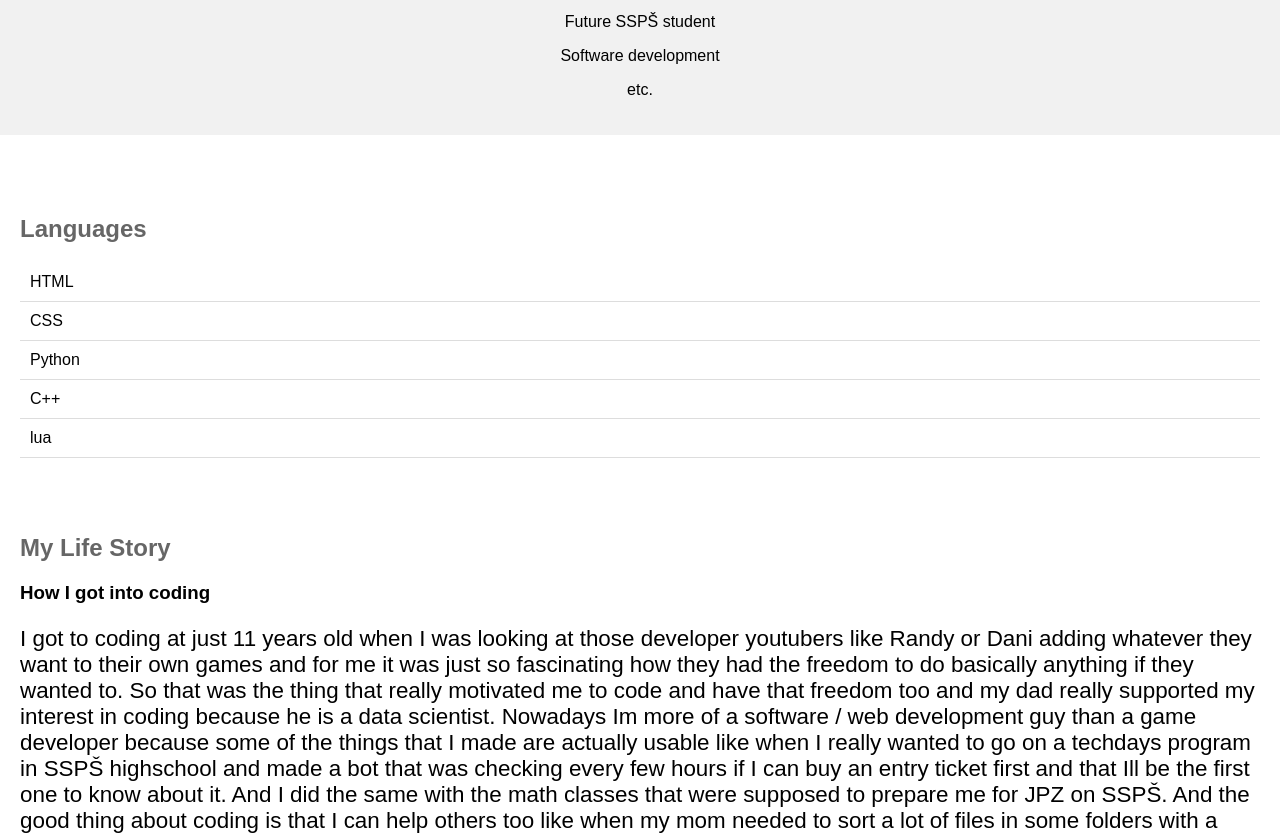
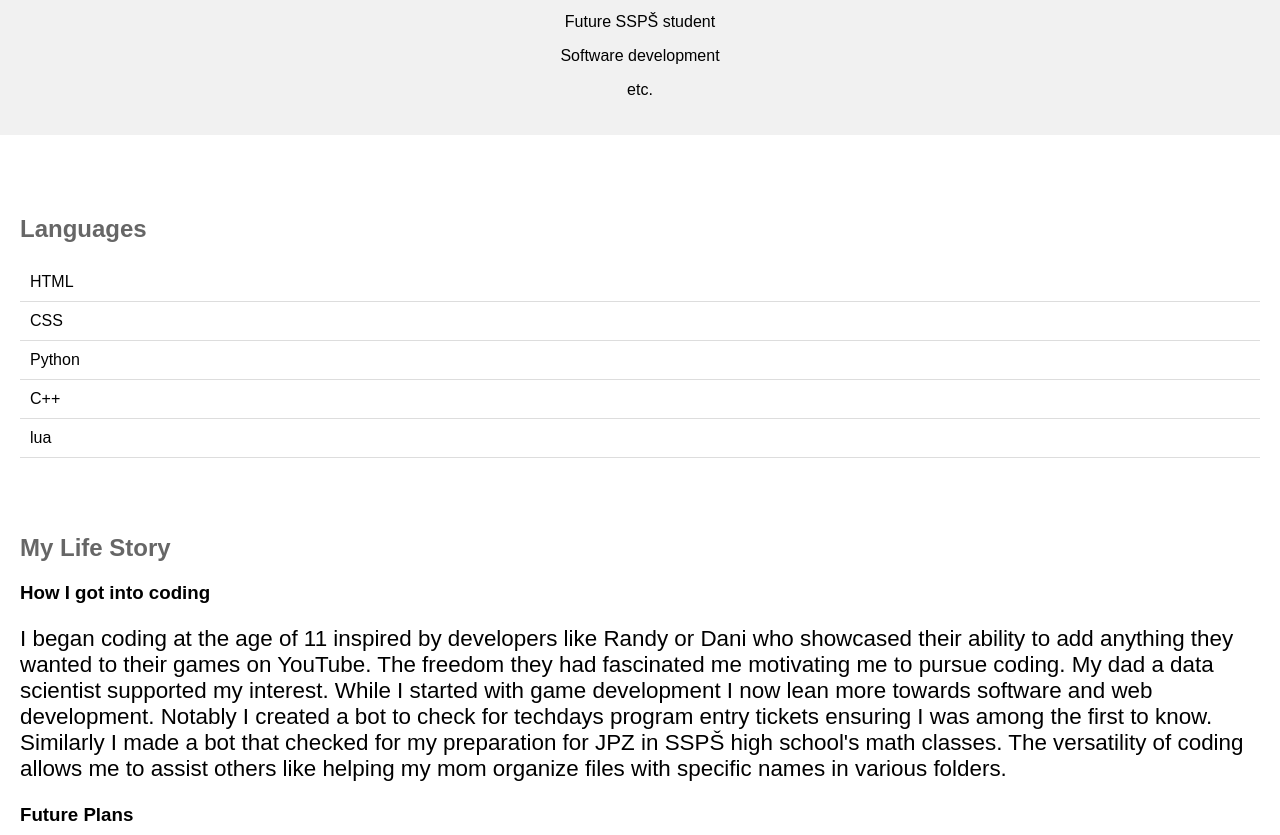
Before and after one commit to horakdave/Portfolio, a plain HTML site: page index.html in a window 1280 px wide. Shown: the part 121-956 px from the top of the page. Drawn offline with Linux system fonts and the light colour scheme.

Commit message:
I was bored in tram so O remade the text

```diff
--- a/index.html
+++ b/index.html
@@ -31,12 +31,13 @@
 <section id="my-lifestory">
     <h2>My Life Story</h2>
     <h3>How I got into coding</h3>
-    <p>I got to coding at just 11 years old when I was looking at those developer youtubers like Randy or Dani adding whatever they want to their own games
-        and for me it was just so fascinating how they had the freedom to do basically anything if they wanted to.
-        So that was the thing that really motivated me to code and have that freedom too and my dad really supported my interest in coding because he is a data scientist.
-        Nowadays Im more of a software / web development guy than a game developer because some of the things that I made are actually usable like when I really wanted to go on a techdays program in SSPŠ
-        highschool and made a bot that was checking every few hours if I can buy an entry ticket first and that Ill be the first one to know about it. And I did the same with the math classes that were supposed to prepare me for JPZ
-        on SSPŠ. And the good thing about coding is that I can help others too like when my mom needed to sort a lot of files in some folders with a specific name and so on.</p>
+    <p>I began coding at the age of 11 inspired by developers like Randy or Dani who showcased their ability to add anything they wanted to their games on YouTube.
+The freedom they had fascinated me motivating me to pursue coding.
+My dad a data scientist supported my interest.
+While I started with game development I now lean more towards software and web development.
+Notably I created a bot to check for techdays program entry tickets ensuring I was among the first to know.
+Similarly I made a bot that checked for my preparation for JPZ in SSPŠ high school's math classes.
+The versatility of coding allows me to assist others like helping my mom organize files with specific names in various folders.</p>
 
     <h3>Future Plans</h3>
           <p>The only thing Im focusing on right now is getting accepted by SSPŠ highschool because it is the best one in the whole Czech Republic and one of the better ones in europe.</p>
```
